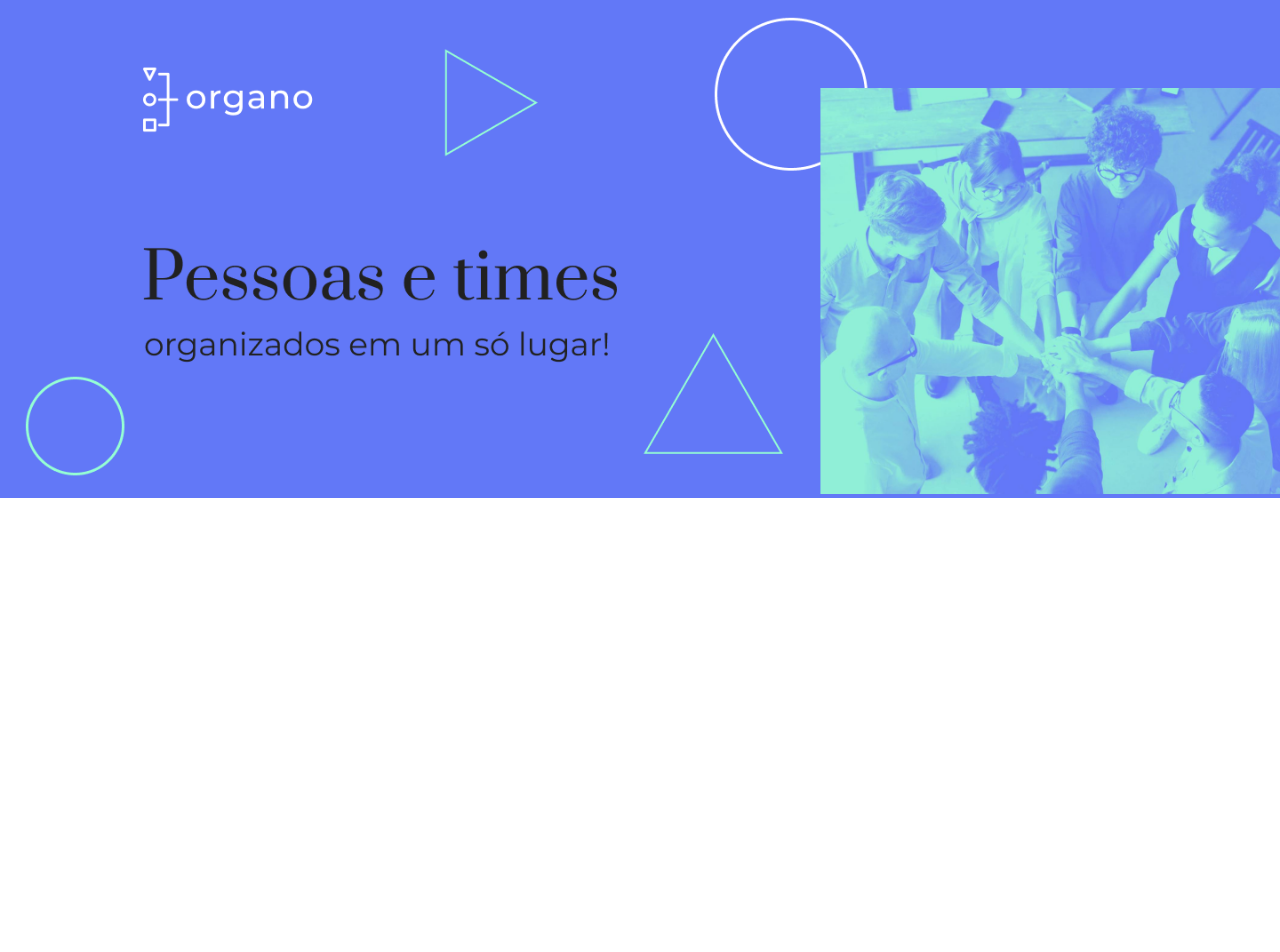
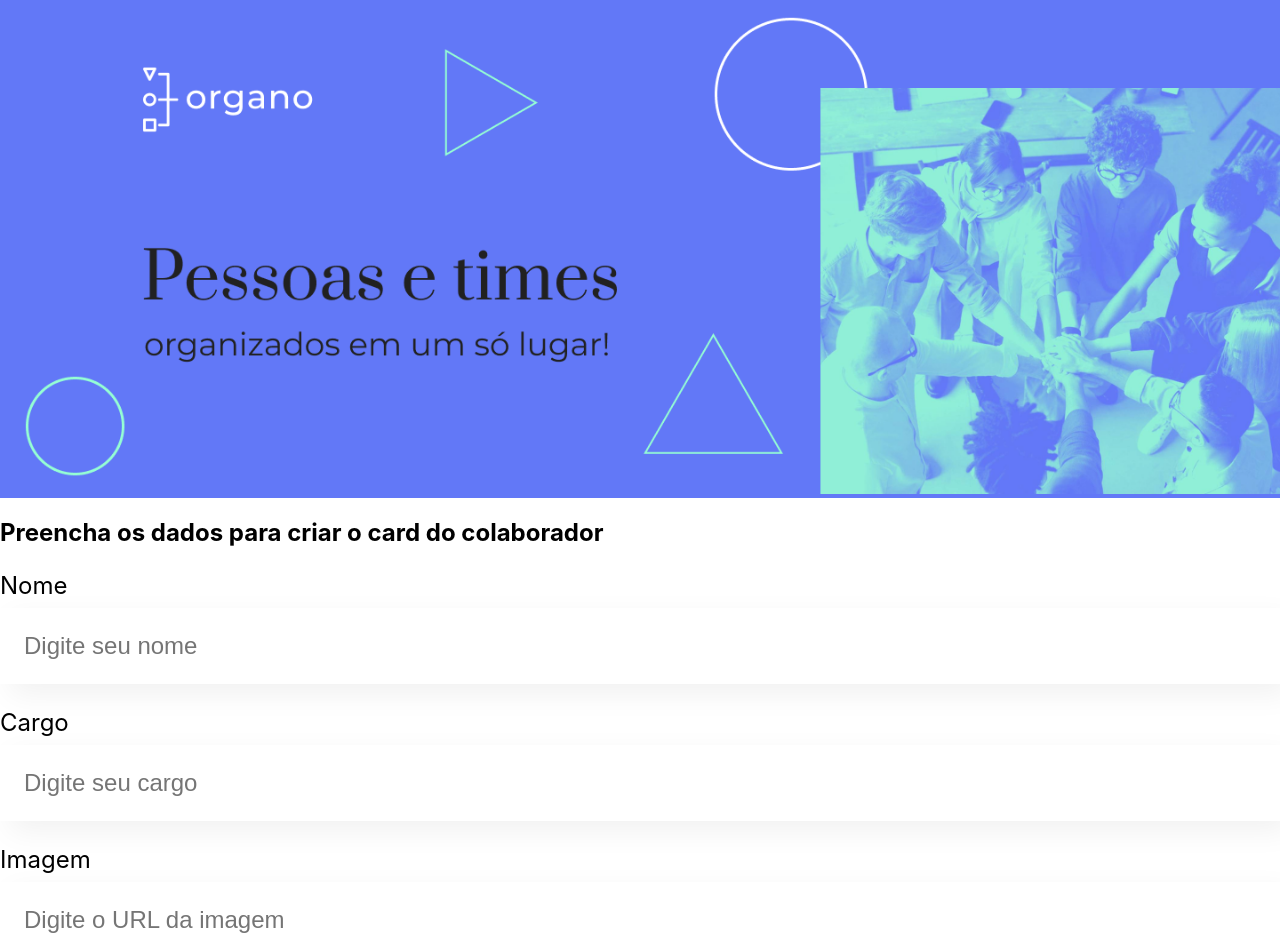
Before and after one commit to SsaGusta/React, a React (Create React App) app: page / in a window 1280 px wide. Shown: the top 952 px of the page. Before the commit the page ends 800 px from the top, so only its background shows below. Built offline with nearby package versions, Linux system fonts and the light colour scheme.

Commit message:
feat: little adjustments in code

```diff
--- a/src/componentes/Formulario/index.js
+++ b/src/componentes/Formulario/index.js
@@ -1,7 +1,17 @@
+import CampoTexto from "../CampoTexto";
+import "./Formulario.css";
+
 const Formulario = () => {
-
-
-
+  return (
+    <section className="formulario">
+      <form>
+        <h2>Preencha os dados para criar o card do colaborador</h2>
+        <CampoTexto label="Nome" placeholder="Digite seu nome" />
+        <CampoTexto label="Cargo" placeholder="Digite seu cargo" />
+        <CampoTexto label="Imagem" placeholder="Digite o URL da imagem" />
+      </form>
+    </section>
+  )
 }
 
-export default Formulario
+export default Formulario;
```
